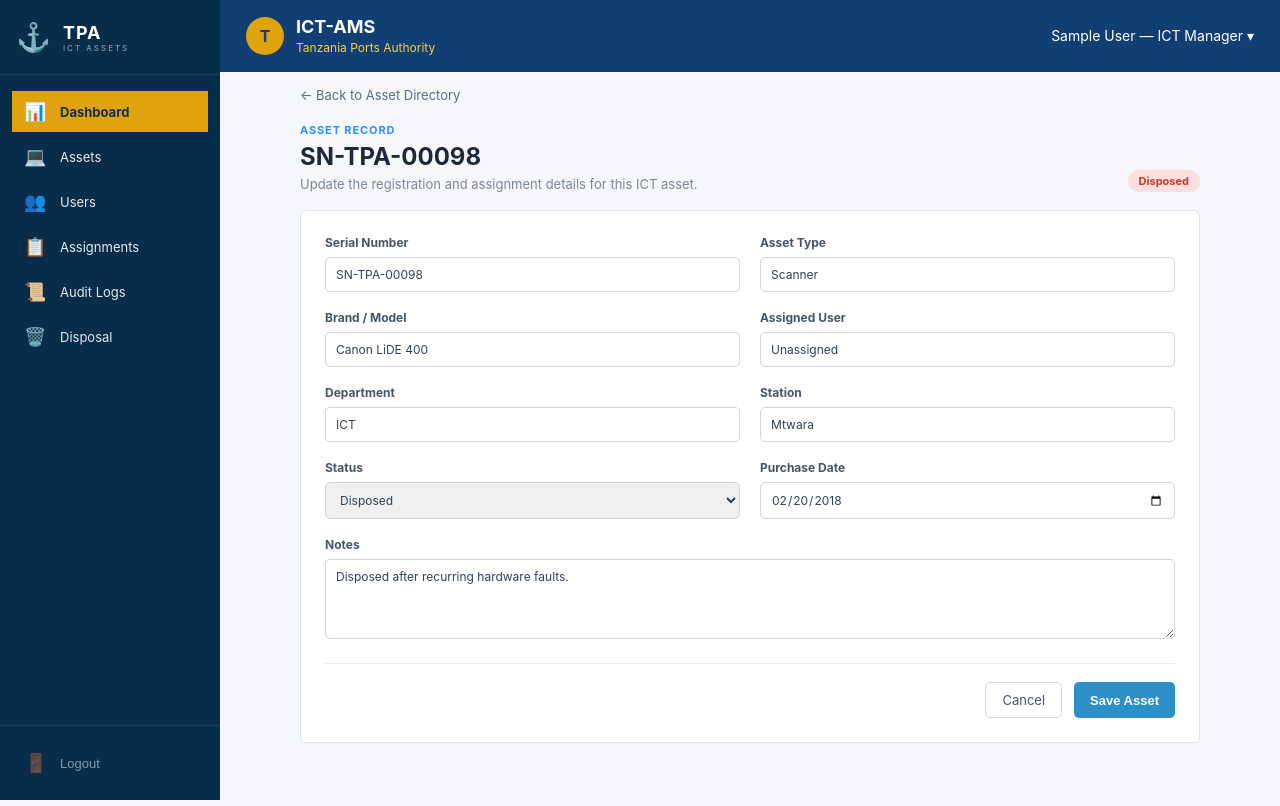
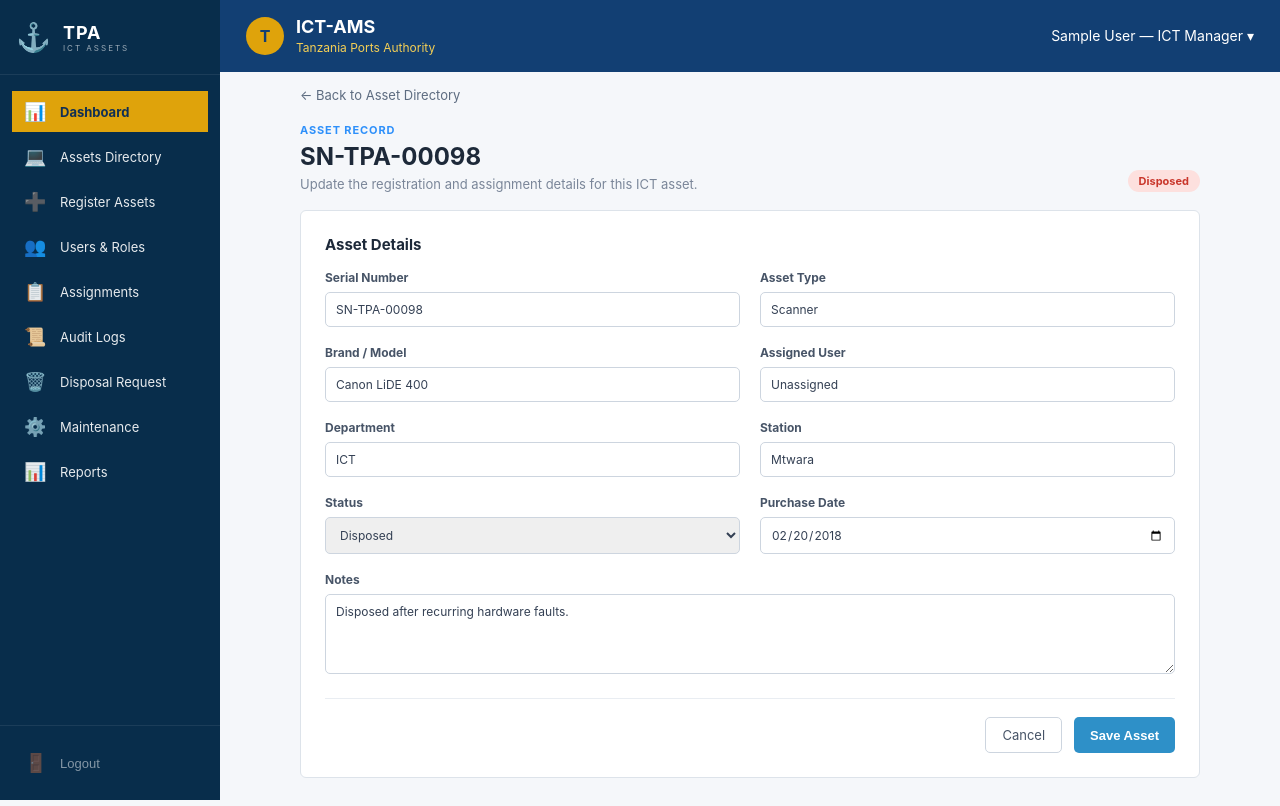
Before and after one commit to Eng-Digna/ICT-ASSETS-MANAGEMENT-SYSTEM, a Vue app in the folder frontend/: page /assets/SN-TPA-00098 in a window 1280 px wide. Built offline with nearby package versions, Linux system fonts and the light colour scheme; sample sign-in values are in the browser's storage.

Commit message:
Modification on the side bars and layout pages

```diff
--- a/frontend/src/components/layout/Sidebar.vue
+++ b/frontend/src/components/layout/Sidebar.vue
@@ -14,10 +14,13 @@
         <span class="nav-icon">📊</span><span>Dashboard</span>
       </router-link>
       <router-link to="/assets" class="nav-item">
-        <span class="nav-icon">💻</span><span>Assets</span>
+        <span class="nav-icon">💻</span><span>Assets Directory</span>
+      </router-link>
+      <router-link to="/assets/new" class="nav-item">
+        <span class="nav-icon">➕</span><span>Register Assets</span>
       </router-link>
       <router-link to="/users" class="nav-item">
-        <span class="nav-icon">👥</span><span>Users</span>
+        <span class="nav-icon">👥</span><span>Users & Roles</span>
       </router-link>
       <router-link to="/assignments" class="nav-item">
         <span class="nav-icon">📋</span><span>Assignments</span>
@@ -26,8 +29,15 @@
         <span class="nav-icon">📜</span><span>Audit Logs</span>
       </router-link>
       <router-link to="/disposal" class="nav-item">
-        <span class="nav-icon">🗑️</span><span>Disposal</span>
+        <span class="nav-icon">🗑️</span><span>Disposal Request</span>
       </router-link>
+      <router-link to="/settings" class="nav-item">
+        <span class="nav-icon">⚙️</span><span>Maintenance</span>
+      </router-link>
+      <router-link to="/reports" class="nav-item">
+        <span class="nav-icon">📊</span><span>Reports</span>
+      </router-link>
+
     </nav>
     <div class="sidebar-footer">
       <button @click="handleLogout" class="logout-btn">
--- a/frontend/src/views/assets/AssetDetailView.vue
+++ b/frontend/src/views/assets/AssetDetailView.vue
@@ -6,6 +6,7 @@
       <span v-if="!isNew" class="status" :class="statusClass(asset.status)">{{ asset.status }}</span>
     </header>
     <form class="record-card" @submit.prevent="saveRecord">
+      <h2>Asset Details</h2>
       <div class="form-grid">
         <label>Serial Number<input v-model="record.serialNumber" required /></label>
         <label>Asset Type<input v-model="record.type" required /></label>
@@ -17,6 +18,7 @@
         <label>Purchase Date<input v-model="record.purchaseDate" type="date" /></label>
         <label class="full-width">Notes<textarea v-model="record.notes" rows="4"></textarea></label>
       </div>
+      <p v-if="duplicateSerial" class="validation-alert">Validation: Serial number "{{ record.serialNumber }}" already exists in the register.</p>
       <div class="form-actions"><RouterLink class="cancel-button" :to="{ name: 'Assets' }">Cancel</RouterLink><button class="primary-button" type="submit">Save Asset</button></div>
     </form>
   </section>
@@ -25,16 +27,22 @@
 <script setup>
 import { computed, reactive } from 'vue';
 import { useRoute, useRouter } from 'vue-router';
-import { assets } from '@/data/assets';
+import { assets, assetTypes, departments, stations } from '@/data/assets';
 
 const route = useRoute();
 const router = useRouter();
 const isNew = computed(() => route.params.id === 'new');
-const source = assets.find((item) => item.id === route.params.id) || { id: 'new', serialNumber: '', type: '', brand: '', assignedUser: '', department: '', station: '', status: 'Available', purchaseDate: '', notes: '' };
+const source = assets.find((item) => item.id === route.params.id) || { id: 'new', serialNumber: '', type: '', macAddress: '', brand: '', model: '', operatingSystem: '', assignedUser: '', department: '', station: '', status: 'Available', purchaseDate: '', warrantyStartDate: '', warrantyEndDate: '', notes: '' };
 const asset = source;
 const record = reactive({ ...source });
+const duplicateSerial = computed(() => {
+  const serialNumber = record.serialNumber.trim().toLowerCase();
+  return serialNumber && assets.some((item) => item.id !== asset.id && item.serialNumber.trim().toLowerCase() === serialNumber);
+});
 function statusClass(status) { return status.toLowerCase().replaceAll(' ', '-'); }
 function saveRecord() {
+  record.serialNumber = record.serialNumber.trim();
+  if (duplicateSerial.value) return;
   if (isNew.value) {
     assets.push({ ...record, id: record.serialNumber });
   } else {
@@ -58,10 +66,13 @@ h1 { color: #1D2939; font-size: 24px; margin: 0; }
 .disposed { background: #FDE0DE; color: #C9362B; }
 .under-maintenance { background: #DCEEFE; color: #2674A8; }
 .record-card { background: white; border: 1px solid #DDE3EA; border-radius: 6px; padding: 24px; }
+.record-card h2 { color: #1D2939; font-size: 15px; margin-bottom: 16px; }
 .form-grid { display: grid; gap: 18px 20px; grid-template-columns: 1fr 1fr; }
 .form-grid label { color: #475467; display: flex; flex-direction: column; font-size: 12px; font-weight: 700; gap: 7px; }
 .form-grid input, .form-grid select, .form-grid textarea { border: 1px solid #CDD5DF; border-radius: 5px; color: #344054; font: inherit; font-weight: 400; padding: 9px 10px; }
 .form-grid textarea { resize: vertical; }
+.field-error { color: #B42318; font-size: 11px; font-weight: 600; }
+.validation-alert { background: #FEE4E2; border-radius: 5px; color: #B42318; font-size: 13px; margin-top: 20px; padding: 10px 12px; }
 .full-width { grid-column: 1 / -1; }
 .form-actions { border-top: 1px solid #E9EDF2; display: flex; gap: 12px; justify-content: flex-end; margin-top: 24px; padding-top: 18px; }
 .primary-button, .cancel-button { border-radius: 5px; font-size: 13px; padding: 9px 16px; text-decoration: none; }
```
